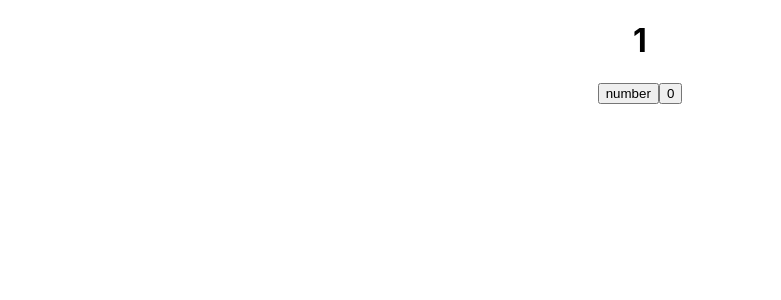
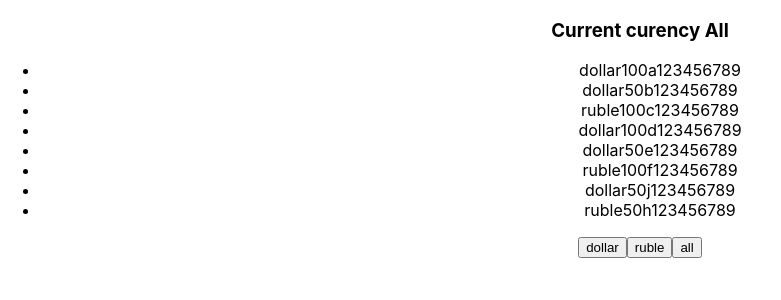
Before and after one commit to Alina-Murashko/my-micro-tasks, a React (Create React App) app: page / in a window 1280 px wide. Shown: the top 300 px of the page, without its empty margins (0-781 px from the left). Built offline with nearby package versions, Linux system fonts and the light colour scheme.

Commit message:
Method Filter

```diff
--- a/src/App.tsx
+++ b/src/App.tsx
@@ -5,15 +5,33 @@ import {NewComponent} from "./components/NewComponent";
 import { Education_Button } from './components/Education_Button';
 import { Button } from './components/Button';
 import { HookUseState } from './components/HookUseState';
+import { CounterMoney } from './components/CounterMoney';
+import { log } from 'console';
 
 
 function App() {
 
+  const [money, setMoney] = useState([
+    {banknote: "dollar", nominal: 100, number: "a123456789"},
+    {banknote: "dollar", nominal: 50, number: "b123456789"},
+    {banknote: "ruble", nominal: 100, number: "c123456789"},
+    {banknote: "dollar", nominal: 100, number: "d123456789"},
+    {banknote: "dollar", nominal: 50, number: "e123456789"},
+    {banknote: "ruble", nominal: 100, number: "f123456789"},
+    {banknote: "dollar", nominal: 50, number: "j123456789"},
+    {banknote: "ruble", nominal: 50, number: "h123456789"}
+])
+
+const [nameButtonFilter, setNameButtonFilter] = useState("All")
 
 
     return (
         <div className='App'>
-          <HookUseState/>
+          <h3>Current curency {nameButtonFilter}</h3>
+          <CounterMoney allMoney={money} banknote={nameButtonFilter} />
+          <Button title='dollar' callback={ setNameButtonFilter}/>
+          <Button title='ruble' callback={setNameButtonFilter}/>
+          <Button title='all' callback={ setNameButtonFilter}/>
         </div>
 
     )
--- a/src/components/Button.tsx
+++ b/src/components/Button.tsx
@@ -1,13 +1,13 @@
 type ButtonPropType = {
     title : string
-    callback: () => void
+    callback: (currencyName: string) => void
 }
 
 
 export const Button = (props: ButtonPropType) => {
 
     const onClickHundler = () => {
-       props.callback()
+       props.callback(props.title)
       }
 
     return (
--- /dev/null
+++ b/src/components/CounterMoney.tsx
@@ -0,0 +1,50 @@
+import { useState } from "react"
+
+type MoneyType = {
+    banknote: string
+    nominal: number
+    number: string
+}
+
+type AllMoneyPropsType = {
+    allMoney: Array<MoneyType>
+    banknote: string
+}
+
+export const CounterMoney = (props: AllMoneyPropsType) => {
+
+    const filterMoney = (allMoney:Array<MoneyType> ,banknote: string) => {
+
+        let filterMoney = allMoney
+
+        if (banknote === "ruble") {
+            filterMoney =  allMoney.filter((filteredMonue,index) => {
+            return filteredMonue.banknote === "ruble"
+          })
+        } else if (banknote === "dollar") {
+            filterMoney = allMoney.filter((filteredMonue,index) => {
+            return filteredMonue.banknote === "dollar"
+          })
+        }
+
+        return filterMoney
+      }
+
+      const result = filterMoney(props.allMoney, props.banknote);
+
+    return (
+        <div>
+            <ul>
+            {result.map((item,index) => {
+                return (
+                    <li key={index} >
+                        <span>{item.banknote}</span>
+                        <span>{item.nominal}</span>
+                        <span>{item.number}</span>
+                    </li>
+                )
+            })}
+            </ul>
+        </div>
+    )
+}
```
Also changed, not shown: src/components/Filter.tsx (deleted, +0 -18 lines).
